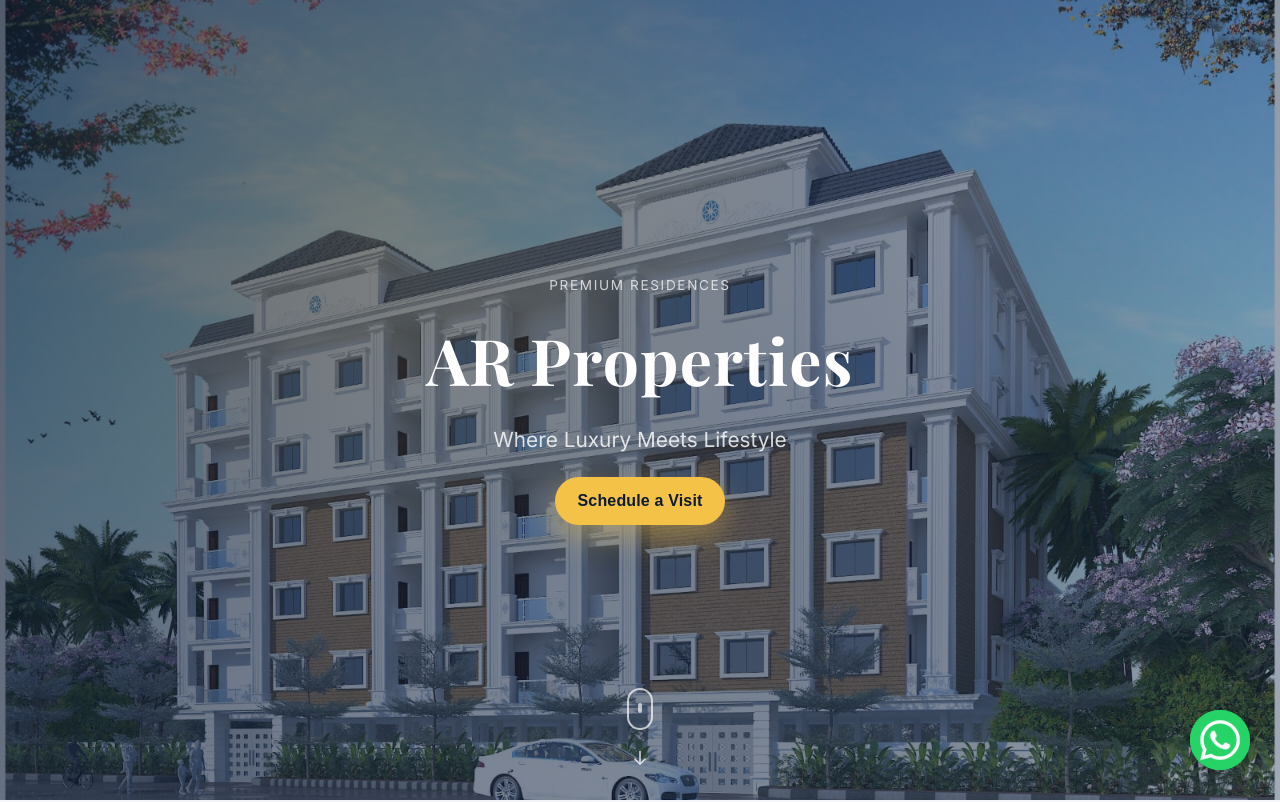
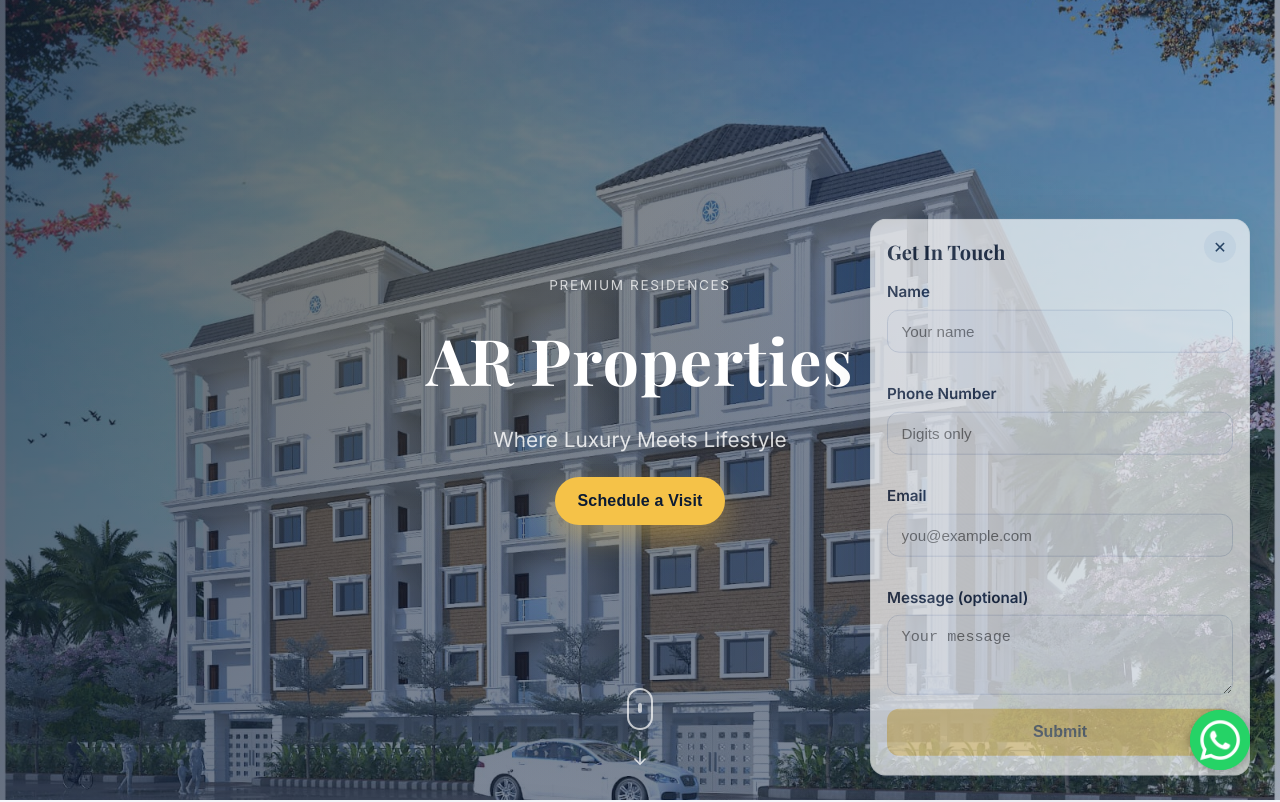
Before and after one commit to K18ishna/ar-appartment, a plain HTML site: page index.html in a window 1280 px wide. Shown: the top 802 px of the page. Drawn offline with nearby package versions, Linux system fonts and the light colour scheme.

Commit message:
Update styles.css

```diff
--- a/styles.css
+++ b/styles.css
@@ -829,3 +829,120 @@ img {
     height: 26px;
   }
 }
+
+/* Floating Contact Popup */
+.contact-popup {
+  position: fixed;
+  bottom: 30px;
+  right: 30px;
+  max-width: 380px;
+  width: calc(100% - 60px);
+  z-index: 980;
+  opacity: 0;
+  transform: translateY(18px);
+  pointer-events: none;
+  transition: opacity 250ms ease, transform 250ms ease;
+}
+
+.contact-popup.open {
+  opacity: 1;
+  transform: translateY(0);
+  pointer-events: auto;
+}
+
+.popup-card {
+  background: var(--white);
+  border-radius: 16px;
+  box-shadow: 0 16px 48px rgba(12, 27, 51, 0.18);
+  border: 1px solid rgba(12, 27, 51, 0.08);
+  padding: 1rem 1rem 1.2rem;
+}
+
+.popup-title {
+  margin: 0 2rem 0.75rem 0;
+  font-family: 'Playfair Display', 'Times New Roman', serif;
+  font-size: 1.25rem;
+  color: var(--navy);
+}
+
+.popup-close {
+  position: absolute;
+  right: 14px;
+  top: 12px;
+  width: 32px;
+  height: 32px;
+  border: none;
+  border-radius: 999px;
+  background: #eff3f9;
+  color: #0f2445;
+  font-size: 16px;
+  cursor: pointer;
+  display: grid;
+  place-items: center;
+  transition: background 0.2s ease, transform 0.2s ease;
+}
+
+.popup-close:hover { background: #e6ecf7; transform: translateY(-1px); }
+.popup-close:active { transform: translateY(0); }
+
+.popup-form { display: grid; gap: 0.6rem; }
+
+.field { display: grid; gap: 0.35rem; }
+.field label { font-weight: 600; color: #142441; font-size: 0.95rem; }
+.field input,
+.field textarea {
+  width: 100%;
+  padding: 0.75rem 0.85rem;
+  border: 1px solid #d7deea;
+  border-radius: 12px;
+  font-size: 0.95rem;
+  background: #fbfcff;
+  color: #142441;
+}
+
+.field input:focus, .field textarea:focus { outline: 2px solid var(--gold); border-color: var(--gold); background: #fff; }
+
+.error { color: #c0392b; font-size: 0.85rem; min-height: 1em; }
+
+.popup-submit {
+  margin-top: 0.25rem;
+  width: 100%;
+  border: none;
+  border-radius: 12px;
+  padding: 0.9rem 1rem;
+  background: var(--gold);
+  color: var(--navy);
+  font-weight: 700;
+  font-size: 1rem;
+  cursor: pointer;
+  box-shadow: 0 12px 28px rgba(245, 194, 72, 0.35);
+  transition: transform 0.2s ease, box-shadow 0.2s ease, opacity 0.2s ease;
+}
+
+.popup-submit[disabled] { opacity: 0.6; cursor: not-allowed; box-shadow: none; }
+.popup-submit:not([disabled]):hover { transform: translateY(-1px); box-shadow: 0 16px 32px rgba(245, 194, 72, 0.4); }
+
+/* Mobile behavior: smaller, centered, non-obtrusive */
+@media (max-width: 768px) {
+  .contact-popup {
+    left: 16px;
+    right: 16px;
+    bottom: 16px;
+    width: auto;
+    max-width: 350px;
+    margin: 0 auto;
+    padding: 0;
+  }
+  .popup-card {
+    border-radius: 14px;
+    padding: 0.75rem 0.75rem 0.9rem;
+    box-shadow: 0 10px 28px rgba(12, 27, 51, 0.22);
+    max-height: 35vh;
+    overflow: auto;
+  }
+  .popup-title { font-size: 1.05rem; }
+  .field input, .field textarea { padding: 0.75rem 0.85rem; font-size: 0.95rem; }
+  .popup-submit { padding: 0.9rem; font-size: 1rem; }
+  /* Hide email & message fields on mobile */
+  #field-email, #field-message { display: none; }
+}
```
